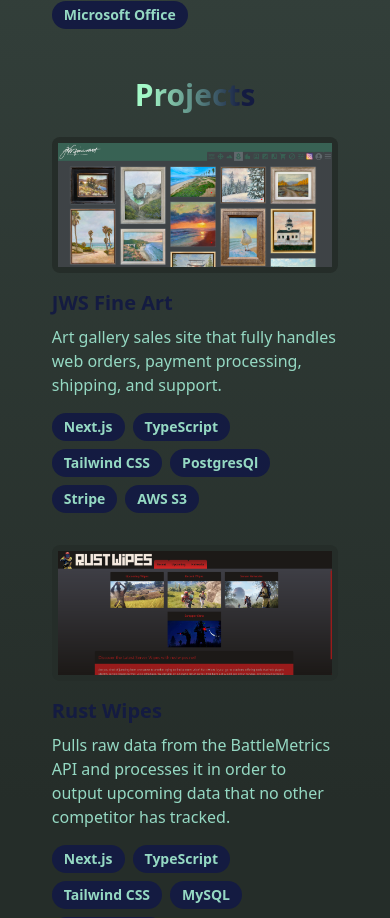
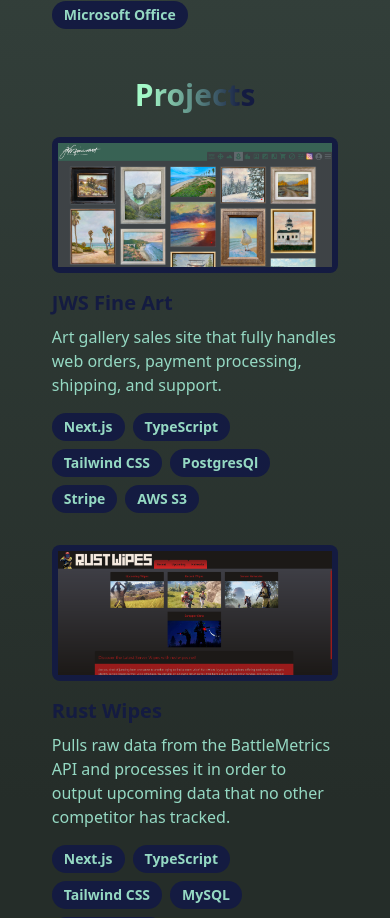
Before and after one commit to tsmith165/dev-portfolio, a Next.js app: page / in a window 390 px wide. Shown: the part 2311-3229 px from the top of the page. Built offline with nearby package versions, Linux system fonts and the light colour scheme.

Commit message:
Fixing issues with project image rendering on mobile

```diff
--- a/components/framer_motion/Projects.tsx
+++ b/components/framer_motion/Projects.tsx
@@ -33,8 +33,8 @@ export default function Projects() {
                         transition={{ duration: 0.5, delay: index * 0.2 }}
                         className="flex flex-col md:flex-row items-center">
                         <div className="md:w-1/2 mb-4 md:mb-0">
-                            <div className="relative h-fit w-full rounded-lg overflow-hidden bg-primary_dark">
-                                <img src={project.image} alt={project.title} className="object-fit w-full h-fit p-1.5" />
+                            <div className="relative h-fit w-fit rounded-lg overflow-hidden bg-secondary_dark">
+                                <img src={project.image} alt={project.title} className="object-fit w-fit h-fit p-1.5" />
                             </div>
                         </div>
                         <div className="md:w-1/2 md:ml-8">
```
